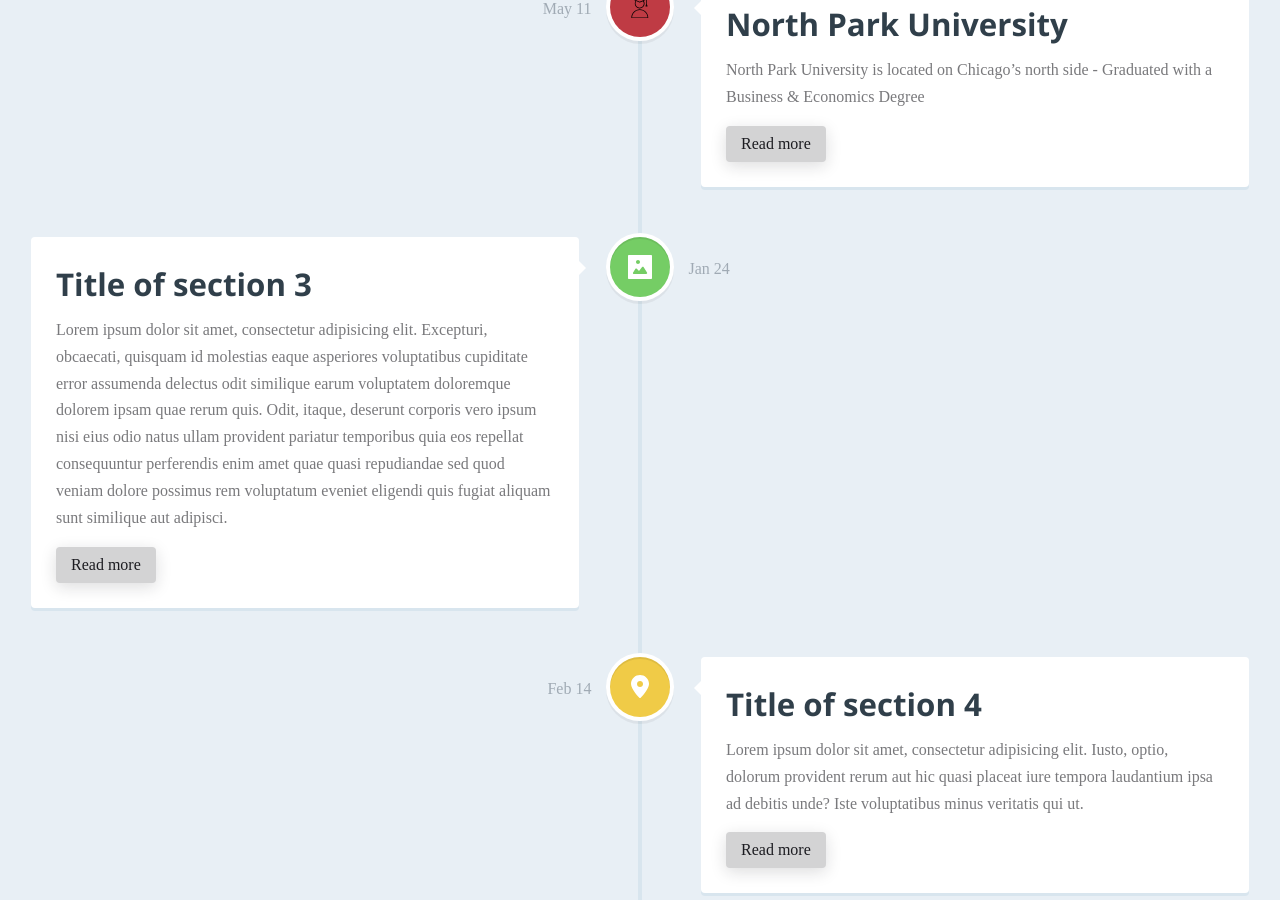
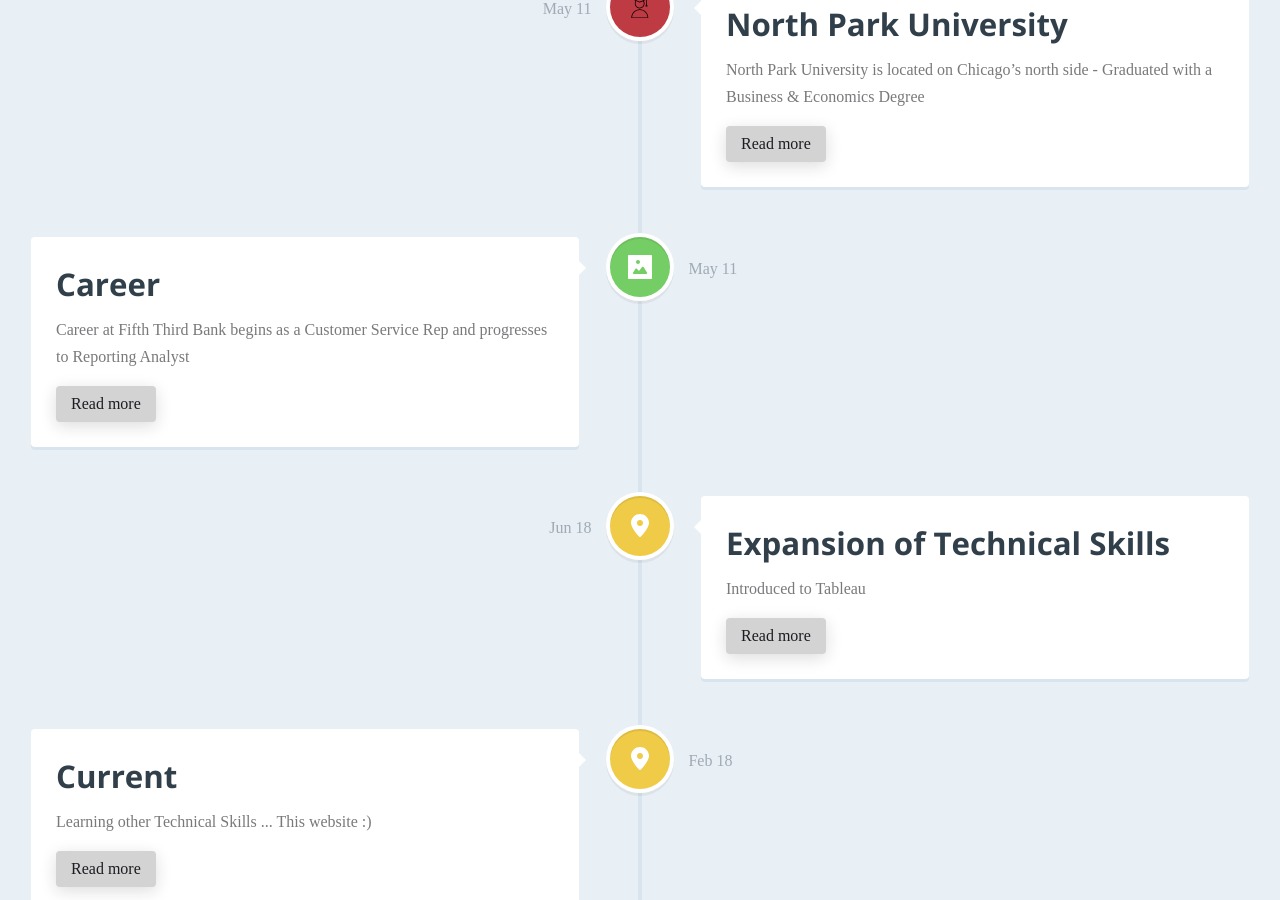
Before and after one commit to Erick-Navarrete/Bio_EN, a Jekyll site: the page built from index.html, in a window 1280 px wide and 900 px high, scrolled down 859 px. Built offline with Jekyll 4.4.1, drawn with Linux system fonts in a browser that asks for light colours; some web fonts are replaced; comment, search, counter and statistics services are not loaded; some of the changed text lies outside the part shown.

Commit message:
Update index.html

```diff
--- a/index.html
+++ b/index.html
@@ -144,11 +144,11 @@ permalink: /
         </div> <!-- cd-timeline__img -->
 
         <div class="cd-timeline__content text-component">
-          <h2>Title of section 3</h2>
-          <p class="color-contrast-medium">Lorem ipsum dolor sit amet, consectetur adipisicing elit. Excepturi, obcaecati, quisquam id molestias eaque asperiores voluptatibus cupiditate error assumenda delectus odit similique earum voluptatem doloremque dolorem ipsam quae rerum quis. Odit, itaque, deserunt corporis vero ipsum nisi eius odio natus ullam provident pariatur temporibus quia eos repellat consequuntur perferendis enim amet quae quasi repudiandae sed quod veniam dolore possimus rem voluptatum eveniet eligendi quis fugiat aliquam sunt similique aut adipisci.</p>
+          <h2>Career</h2>
+          <p class="color-contrast-medium">Career at Fifth Third Bank begins as a Customer Service Rep and progresses to Reporting Analyst</p>
 
           <div class="flex justify-between items-center">
-            <span class="cd-timeline__date">Jan 24</span>
+            <span class="cd-timeline__date">May 11</span>
             <a href="#0" class="btn btn--subtle">Read more</a>
           </div>
         </div> <!-- cd-timeline__content -->
@@ -160,11 +160,11 @@ permalink: /
         </div> <!-- cd-timeline__img -->
 
         <div class="cd-timeline__content text-component">
-          <h2>Title of section 4</h2>
-          <p class="color-contrast-medium">Lorem ipsum dolor sit amet, consectetur adipisicing elit. Iusto, optio, dolorum provident rerum aut hic quasi placeat iure tempora laudantium ipsa ad debitis unde? Iste voluptatibus minus veritatis qui ut.</p>
+          <h2>Expansion of Technical Skills</h2>
+          <p class="color-contrast-medium">Introduced to Tableau</p>
 
           <div class="flex justify-between items-center">
-            <span class="cd-timeline__date">Feb 14</span>
+            <span class="cd-timeline__date">Jun 18</span>
             <a href="#0" class="btn btn--subtle">Read more</a>
           </div>
         </div> <!-- cd-timeline__content -->
@@ -176,8 +176,8 @@ permalink: /
         </div> <!-- cd-timeline__img -->
 
         <div class="cd-timeline__content text-component">
-          <h2>Title of section 5</h2>
-          <p class="color-contrast-medium">Lorem ipsum dolor sit amet, consectetur adipisicing elit. Iusto, optio, dolorum provident rerum.</p>
+          <h2>Current </h2>
+          <p class="color-contrast-medium">Learning other Technical Skills ... This website :) </p>
 
           <div class="flex justify-between items-center">
             <span class="cd-timeline__date">Feb 18</span>
```
